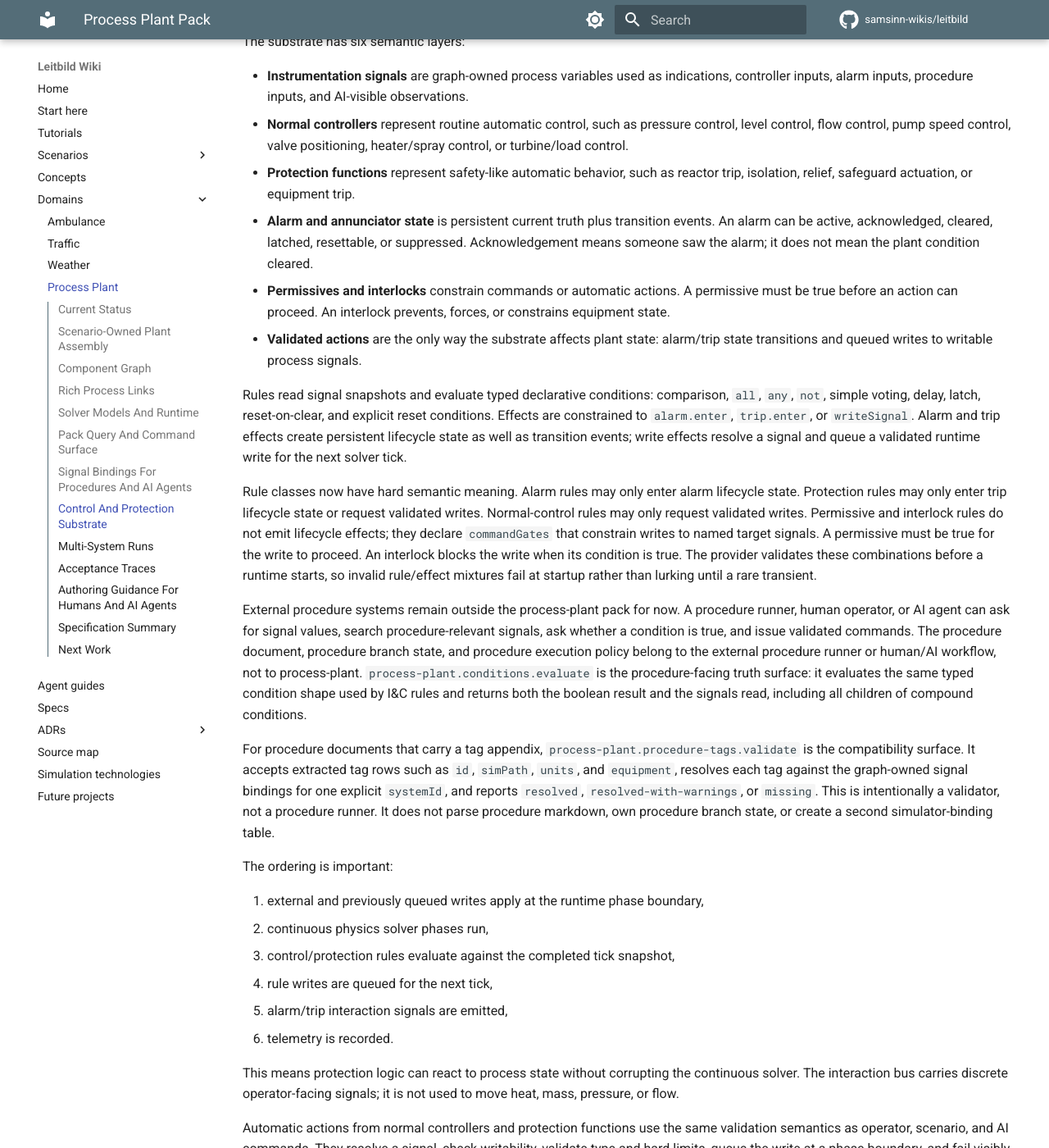
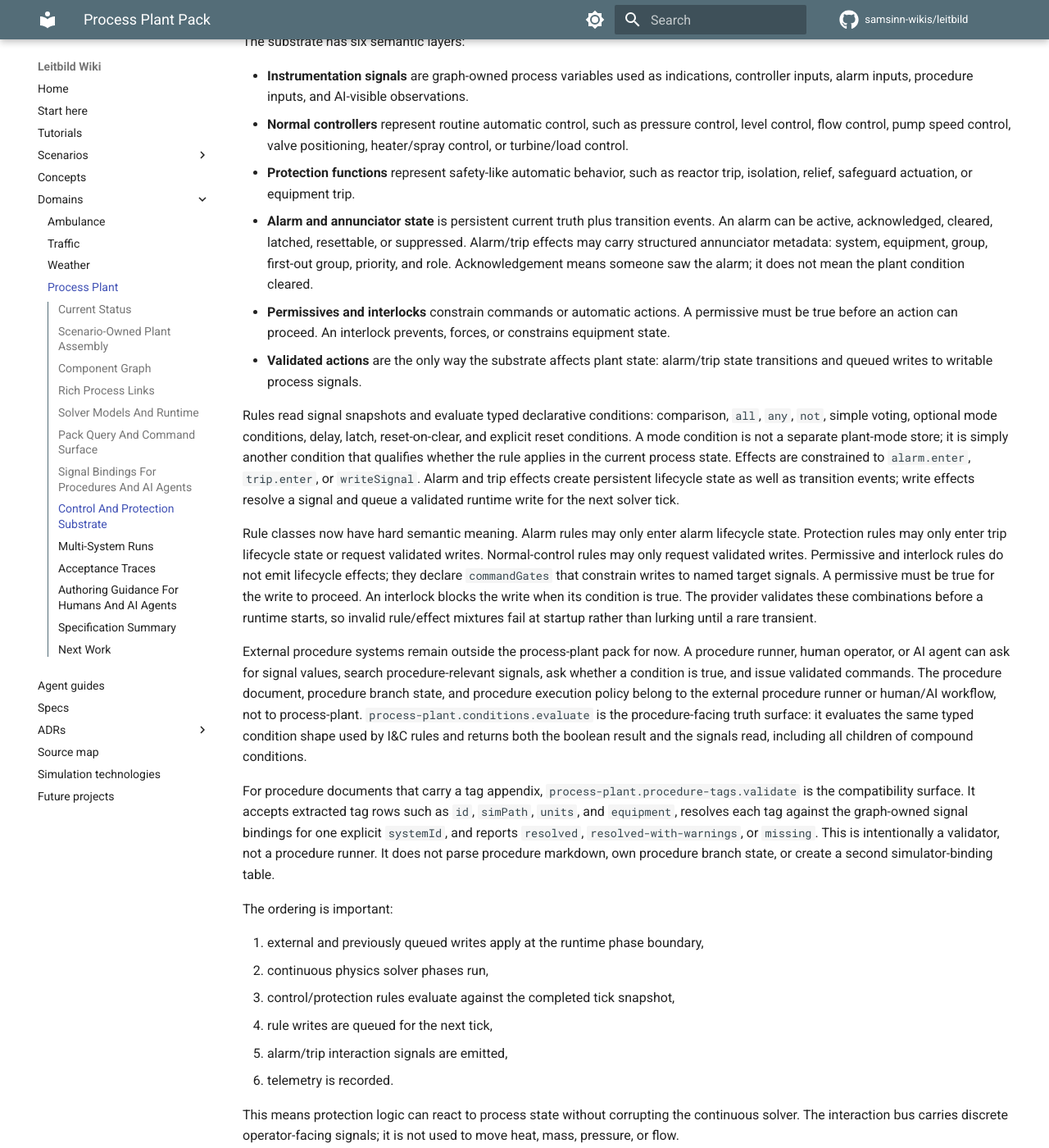
Before and after one commit to samsinn-wikis/leitbild, an MkDocs documentation site: the page built from wiki/domains/process-plant.md, in a window 1280 px wide and 1400 px high, scrolled down 8335 px. Shown: the whole window at 82% size. Built offline with MkDocs 1.6.1 and Material for MkDocs 9.7.7, drawn with Linux system fonts in a browser that asks for light colours; comment, search, counter and statistics services are not loaded; some of the changed text lies outside the part shown.

Commit message:
Document process plant I&C query surface

```diff
--- a/wiki/domains/process-plant.md
+++ b/wiki/domains/process-plant.md
@@ -285,11 +285,11 @@ The substrate has six semantic layers:
 - **Instrumentation signals** are graph-owned process variables used as indications, controller inputs, alarm inputs, procedure inputs, and AI-visible observations.
 - **Normal controllers** represent routine automatic control, such as pressure control, level control, flow control, pump speed control, valve positioning, heater/spray control, or turbine/load control.
 - **Protection functions** represent safety-like automatic behavior, such as reactor trip, isolation, relief, safeguard actuation, or equipment trip.
-- **Alarm and annunciator state** is persistent current truth plus transition events. An alarm can be active, acknowledged, cleared, latched, resettable, or suppressed. Acknowledgement means someone saw the alarm; it does not mean the plant condition cleared.
+- **Alarm and annunciator state** is persistent current truth plus transition events. An alarm can be active, acknowledged, cleared, latched, resettable, or suppressed. Alarm/trip effects may carry structured annunciator metadata: system, equipment, group, first-out group, priority, and role. Acknowledgement means someone saw the alarm; it does not mean the plant condition cleared.
 - **Permissives and interlocks** constrain commands or automatic actions. A permissive must be true before an action can proceed. An interlock prevents, forces, or constrains equipment state.
 - **Validated actions** are the only way the substrate affects plant state: alarm/trip state transitions and queued writes to writable process signals.
 
-Rules read signal snapshots and evaluate typed declarative conditions: comparison, `all`, `any`, `not`, simple voting, delay, latch, reset-on-clear, and explicit reset conditions. Effects are constrained to `alarm.enter`, `trip.enter`, or `writeSignal`. Alarm and trip effects create persistent lifecycle state as well as transition events; write effects resolve a signal and queue a validated runtime write for the next solver tick.
+Rules read signal snapshots and evaluate typed declarative conditions: comparison, `all`, `any`, `not`, simple voting, optional mode conditions, delay, latch, reset-on-clear, and explicit reset conditions. A mode condition is not a separate plant-mode store; it is simply another condition that qualifies whether the rule applies in the current process state. Effects are constrained to `alarm.enter`, `trip.enter`, or `writeSignal`. Alarm and trip effects create persistent lifecycle state as well as transition events; write effects resolve a signal and queue a validated runtime write for the next solver tick.
 
 Rule classes now have hard semantic meaning. Alarm rules may only enter alarm lifecycle state. Protection rules may only enter trip lifecycle state or request validated writes. Normal-control rules may only request validated writes. Permissive and interlock rules do not emit lifecycle effects; they declare `commandGates` that constrain writes to named target signals. A permissive must be true for the write to proceed. An interlock blocks the write when its condition is true. The provider validates these combinations before a runtime starts, so invalid rule/effect mixtures fail at startup rather than lurking until a rare transient.
 
@@ -308,9 +308,9 @@ The ordering is important:
 
 This means protection logic can react to process state without corrupting the continuous solver. The interaction bus carries discrete operator-facing signals; it is not used to move heat, mass, pressure, or flow.
 
-Automatic actions from normal controllers and protection functions use the same validation semantics as operator, scenario, and AI commands. They resolve a signal, check writability, validate type and hard limits, queue the write at a phase boundary, and fail visibly if the target is invalid. An internal actor such as `actor:process-plant-protection` may request an action, but it does not get a private mutation path.
+Automatic actions from normal controllers and protection functions use the same validation semantics as operator, scenario, and AI commands. They resolve a signal, check writability, validate type and hard limits, queue the write at a phase boundary, and fail visibly if the target is invalid. An internal actor such as `actor:process-plant-protection` may request an action, but it does not get a private mutation path. `process-plant.control.validate` is the read-only companion to `process-plant.control.write`: it dry-runs the same signal, type, hard-range, and permissive/interlock checks without mutating plant state.
 
-Current alarm/trip truth is read through `process-plant.ic.status`. The status contains rule snapshots, alarm lifecycle states, trip lifecycle states, and visible failures from invalid rule/effect evaluation. Acknowledgement is an explicit `process-plant.ic.acknowledge` command with `systemId` and `lifecycleId`; acknowledgement records that an operator or agent has seen the state, but it does not clear the condition or mutate plant physics.
+Current alarm/trip truth is read through `process-plant.ic.status`. The status contains rule snapshots, alarm lifecycle states, trip lifecycle states, structured annunciator metadata, and visible failures from invalid rule/effect evaluation. Acknowledgement is an explicit `process-plant.ic.acknowledge` command with `systemId` and `lifecycleId`; acknowledgement records that an operator or agent has seen the state, but it does not clear the condition or mutate plant physics.
 
 This is important for AI agents. An agent can inspect systems, read graph topology, search variables, read current values, inspect configured trends, inspect alarm/protection state, evaluate procedure-relevant conditions, and write only variables that the runtime declares writable. Suggested actions are not plant truth until accepted through the command path and applied by the runtime.
 
```
Also changed, not shown: wiki/adrs/0018-process-plant-signal-bindings-and-control-protection.md (+5 -1 lines), wiki/agent-guides.md (+1 -1 lines), wiki/specs.md (+5 -0 lines).
